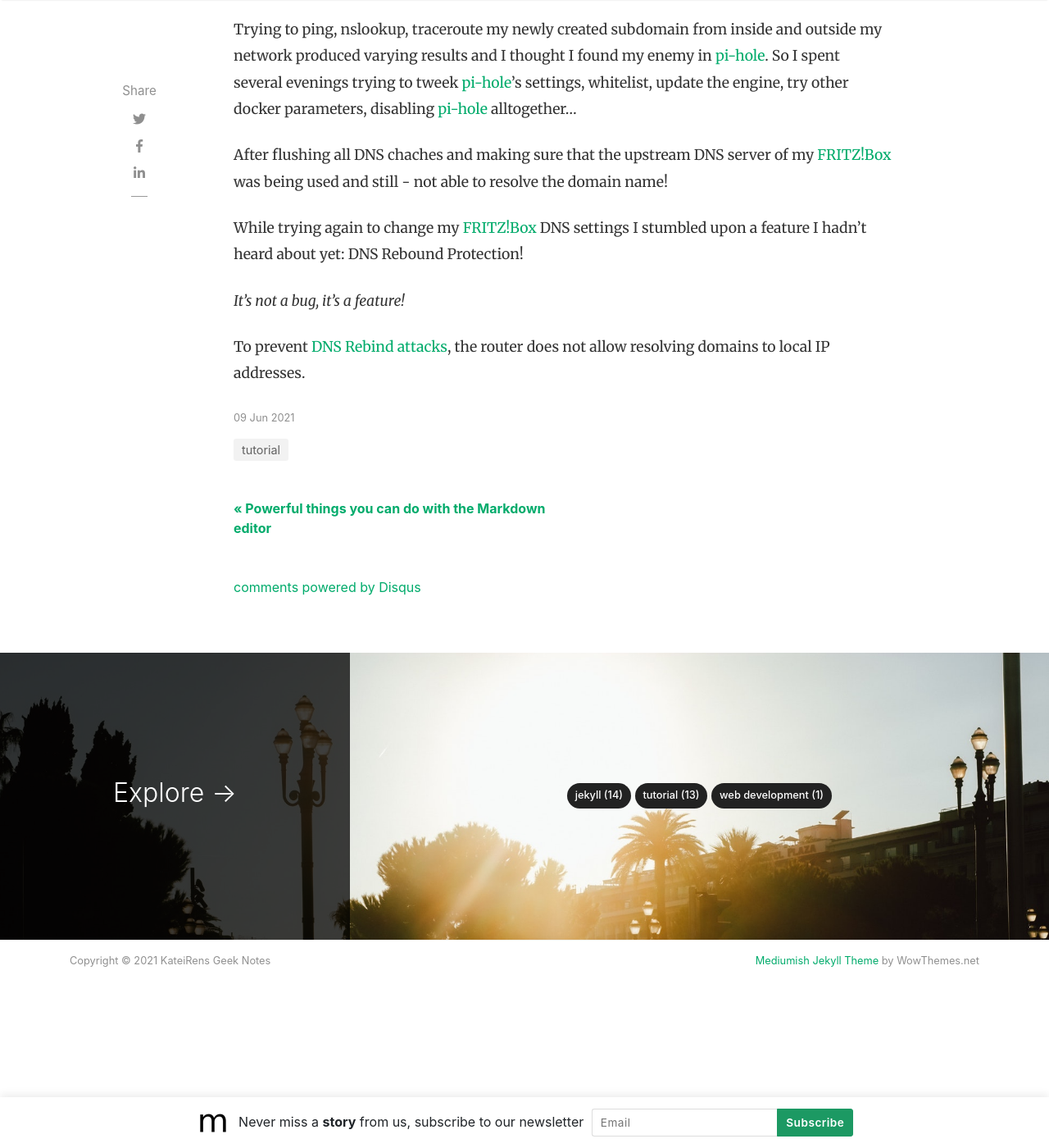
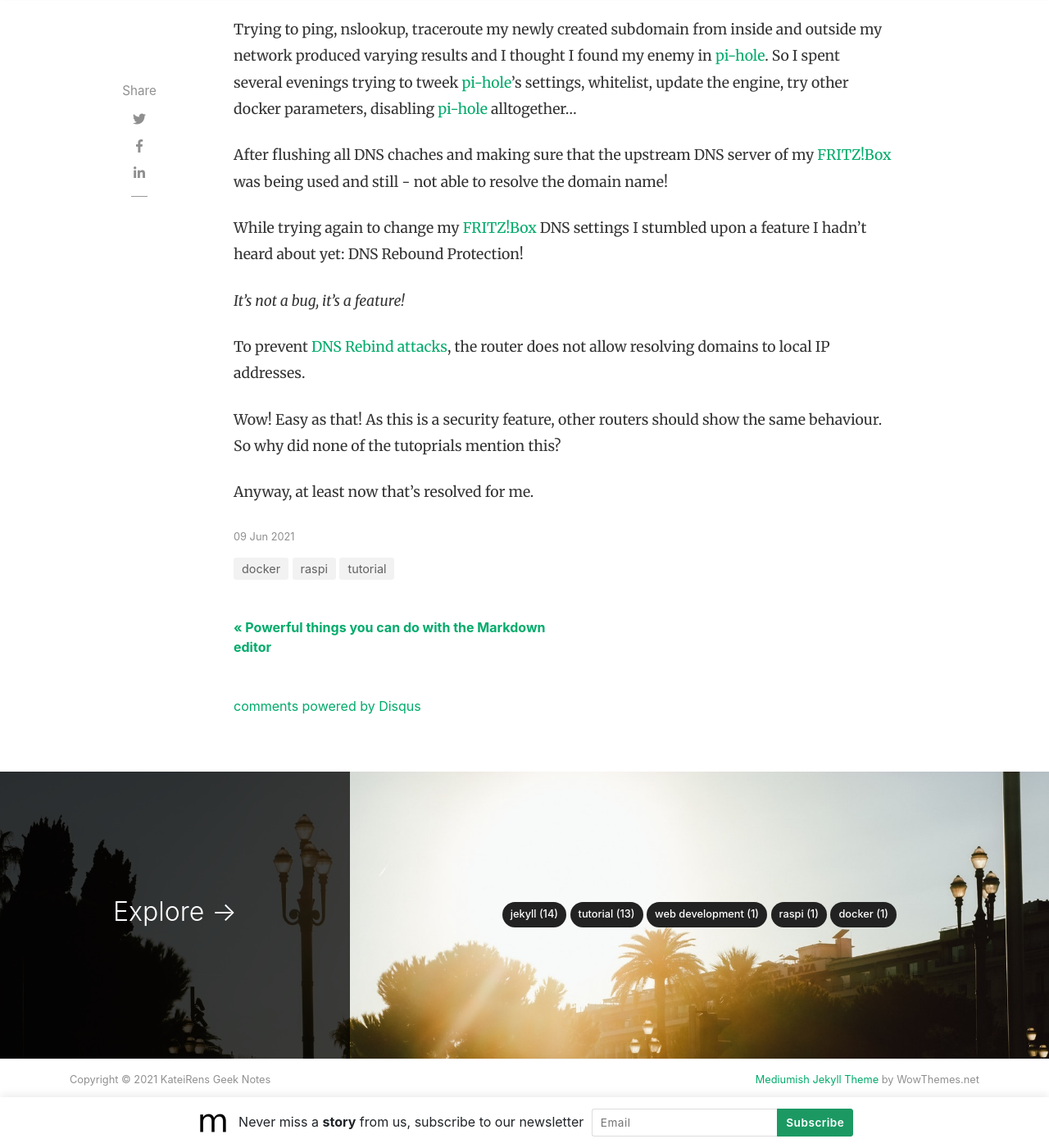
Before and after one commit to KateiRen/kateiren.github.io, a Jekyll site: the page built from _posts/2021-06-09-DNS-Rebound-Protection-kept-me-up.md, in a window 1280 px wide and 1400 px high, scrolled down 1690 px. Shown: the whole window at 82% size. Built offline with Jekyll 4.4.1, drawn with Linux system fonts in a browser that asks for light colours; nearby versions of some CDN libraries; comment, search, counter and statistics services are not loaded.

Commit message:
Update 2021-06-09-DNS-Rebound-Protection-kept-me-up.md

```diff
--- a/_posts/2021-06-09-DNS-Rebound-Protection-kept-me-up.md
+++ b/_posts/2021-06-09-DNS-Rebound-Protection-kept-me-up.md
@@ -2,18 +2,18 @@
 layout: post
 title:  "How DNS Rebound Protection gets into your way for local HTTPS secured services"
 author: karsten
-categories: [ tutorial ]
+categories: [ tutorial, raspi, docker ]
 ---
 ## What this is about
-For some while I was looking for a convinient solution to leave behind __1Password__ and *KeePassXC* as my central password managers.
-The soon to be star on the horizon was **bitwarden_rs** selfhosting option, now renamed to **vaultwarden**.
+For some while I was looking for a convinient solution to leave behind *1Password* and *KeePassXC* as my central password managers.
+The soon to be star on the horizon was *bitwarden_rs* selfhosting option, now renamed to *vaultwarden*.
 
 The goal - a convienient and secure password vault without any connectivity from outside while retaining automatic synchronization with all devices setup.
 
 ## What is the issue here
 Modern browsers disallow using Web Crypto APIs in insecure contexts - that means without HTTPS.
 
-That's why all tutorials to setup a selfhosted **vaultwarden** service include documentation to spin up another docker instance proving a reverse proxy to establish the HTTPS connection.
+That's why all tutorials to setup a selfhosted *vaultwarden* service include documentation to spin up another docker instance proving a reverse proxy to establish the HTTPS connection.
 
 To get HTTPS working we are lacking two things right now - a valid domain name and the certificates required.
 
@@ -40,3 +40,7 @@ While trying again to change my [FRITZ!Box](https://avm.de/produkte/fritzbox/) D
 *It's not a bug, it's a feature!*
 
 To prevent [DNS Rebind attacks](https://www.ceilers-news.de/serendipity/37-DNS-Rebinding-Ein-altbekannter-Angriff-kompromittiert-Router.html), the router does not allow resolving domains to local IP addresses.
+
+Wow! Easy as that! As this is a security feature, other routers should show the same behaviour. So why did none of the tutoprials mention this?
+
+Anyway, at least now that's resolved for me.
```
